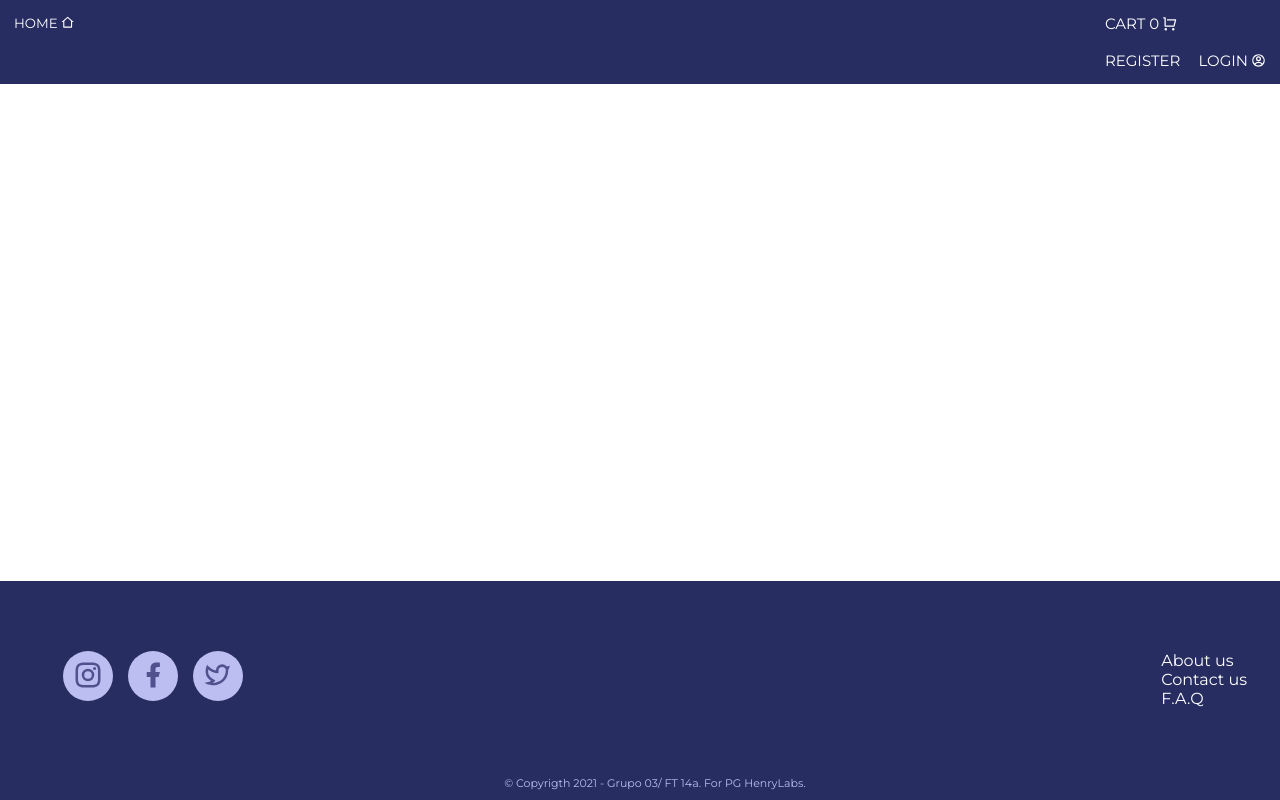
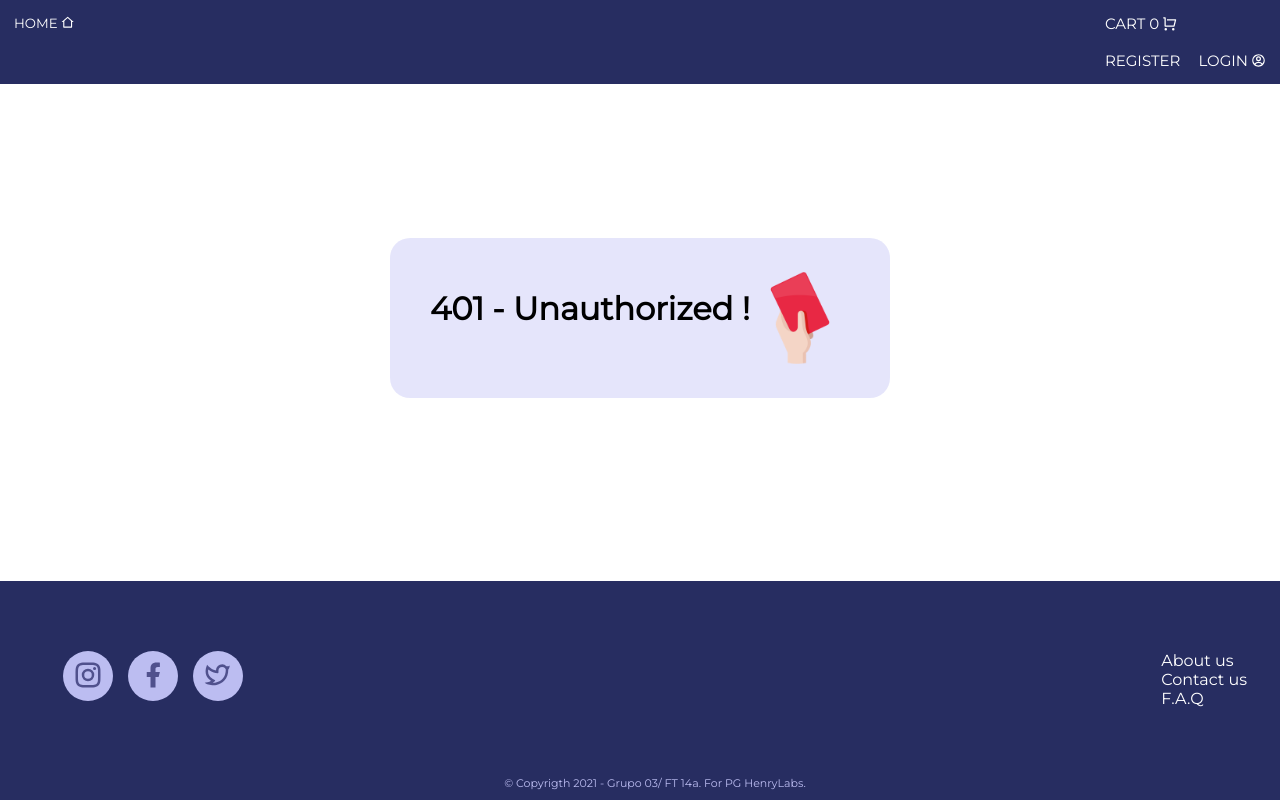
Before and after one commit to rodriabregu/Henry-PF-G03, a React (Create React App) app in the folder client/: page /sales/1 in a window 1280 px wide. Built offline with nearby package versions, Linux system fonts and the light colour scheme.

Commit message:
Auth0 corrections
Roots OK!
Refresh OK!

```diff
--- a/client/src/App.tsx
+++ b/client/src/App.tsx
@@ -7,6 +7,7 @@ import CreateProducts from './Components/Products/createNewProducts';
 import Cart from './Components/Cart';
 import Login from './Components/LogIn';
 import Logout from './Components/LogOut';
+import NoAuth from './Components/NoAuth'
 import Register from './Components/Register';
 import CreateCategory from './Components/Categories/createCategory'
 import SalesList from './Components/Sales';
@@ -24,9 +25,7 @@ import { useAuth0 } from "@auth0/auth0-react";
 
 function App() {
 
-  //  const { isAuthenticated} = useAuth0();
-
-  const { isAuthenticated} = useAuth0<{ isAuthenticated: boolean }>();
+  const { isAuthenticated } = useAuth0<{ isAuthenticated: boolean }>();
 
 
   if(isAuthenticated) {
@@ -65,21 +64,21 @@ function App() {
           <div className="App">
             <Route path="/" component={NavBar} />
             <Route exact path="/" component={Landing} />
-            {/* <Route exact path="/adashboard" component={AdminDash} /> */}
+            <Route exact path="/adashboard" component={NoAuth} />
             <Route exact path="/cart" component={Cart} />
             <Route exact path="/home" component={Home} />
             <Route exact path="/product/:id" component={ProductDetail} />
             <Route exact path='/login' component={Login} />
-            {/* <Route exact path='/logout' component={Logout} /> */}
+            <Route exact path='/logout' component={Home} />
             <Route exact path='/register' component={Register} />
-            {/* <Route exact path='/create' component={CreateProducts} /> */}
-            {/* <Route exact path='/createCategory' component={CreateCategory}/> */}
-            {/* <Route exact path='/allSales' component={SalesList}/> */}
-            {/* <Route exact path='/sales/:id' component={SaleDetail}/> */}
+            <Route exact path='/create' component={NoAuth} />
+            <Route exact path='/createCategory' component={NoAuth}/>
+            <Route exact path='/allSales' component={NoAuth}/>
+            <Route exact path='/sales/:id' component={NoAuth}/>
             <Route exact path='/FAQ' component={Faq}/>
             <Route exact path='/ContactUs' component={ContactUs}/>
             <Route exact path='/AboutUs' component={AboutUs}/>
-            {/* <Route path="/checkout/:saleId/:esta" component={PostSale} /> */}
+            <Route path="/checkout/:saleId/:esta" component={NoAuth} />
             <Route path="/" component={Footer} />
           </div>
         </Switch>
--- a/client/src/Components/LogOut/index.tsx
+++ b/client/src/Components/LogOut/index.tsx
@@ -7,13 +7,19 @@ import { useAuth0 } from "@auth0/auth0-react";
 const Logout = () => {
 
 const { logout } = useAuth0();
-const { user } = useAuth0<{ name: string }>();
+
+const { user } = useAuth0();
+
+//const { user } = useAuth0<{ name: string }>();
+
+console.log(user);
+
 logout();
 
-    return (
-        <div className='form-register'>
-            <div><h1>Come back soon {user?.name}!!!</h1></div>
-        </div> );
+return (
+    <div className='form-register'>
+        <div><h2>Come back soon {user?.name}!!!</h2></div>
+    </div> );
 };
 
 export default Logout;
--- /dev/null
+++ b/client/src/Components/NoAuth/NoAuth.css
@@ -0,0 +1,58 @@
+@import url('https://fonts.googleapis.com/css2?family=Montserrat&display=swap');
+
+.form-register{
+    display: flex;
+    justify-content: center;
+    margin-bottom: 70px;
+    margin-top: 40px;
+    font-family: 'Montserrat', sans-serif;
+    background-color: #b2b2f356;
+    width: 500px;
+    border-radius: 20px;
+    align-self: center;
+}
+
+.form-register div{
+    margin-bottom: 30px;
+    margin-top: 30px;
+    display: flex;
+    justify-content: space-between;
+}
+
+.form-register input{
+    border-radius: 5px;
+    border: none;
+    box-shadow: 0 3px 4px 0 rgba(0, 0, 0, 0.2), 0 4px 15px 0 rgba(0, 0, 0, 0.19);
+    padding: 5px;
+}
+
+.form-register span{
+    color: red;
+    font-size: 12px;
+}
+
+.button-r{
+    color:  #7b7bc2;
+    background-color:white;
+    border-bottom: 1px solid transparent;
+    border-top: 1px solid transparent;
+    border-left: 1px solid transparent;
+    border-right: 1px solid transparent;
+    border-radius: 10px;
+    border: solid 1px;
+    cursor: pointer;
+    padding: 6px;
+    margin-left: 260px;
+}
+
+.button-r:hover{
+    background-color:  #bcbdf1;
+    color:  #2E2E48;
+}
+
+@media screen and (max-width: 768px){
+
+    .form-register{
+        width: auto;
+    }
+}
--- /dev/null
+++ b/client/src/Components/NoAuth/index.tsx
@@ -0,0 +1,13 @@
+import './NoAuth.css';
+import imageRedCar from './NoAuthRedCar.png'
+
+const Noauth = () => {
+
+return (
+    <div className='form-register'>
+        <div><h1>401 - Unauthorized !</h1></div>
+        <div><img src={imageRedCar} alt='img not found' width='100px' height='100px' /></div>
+    </div> );
+};
+
+export default Noauth;
--- a/client/src/index.tsx
+++ b/client/src/index.tsx
@@ -14,6 +14,8 @@ ReactDOM.render(
        domain='dev-kpo8zvgy.us.auth0.com'
        clientId='Bf8TfhJE1SbgHOjHDLDgjJQEIsYHTWTD'
        redirectUri='http://localhost:3000/home'
+       useRefreshTokens
+       cacheLocation="localstorage"
       >
       <App />
       </Auth0Provider>
```
Also changed, not shown: client/src/Components/NoAuth/NoAuthRedCar.png (added).
